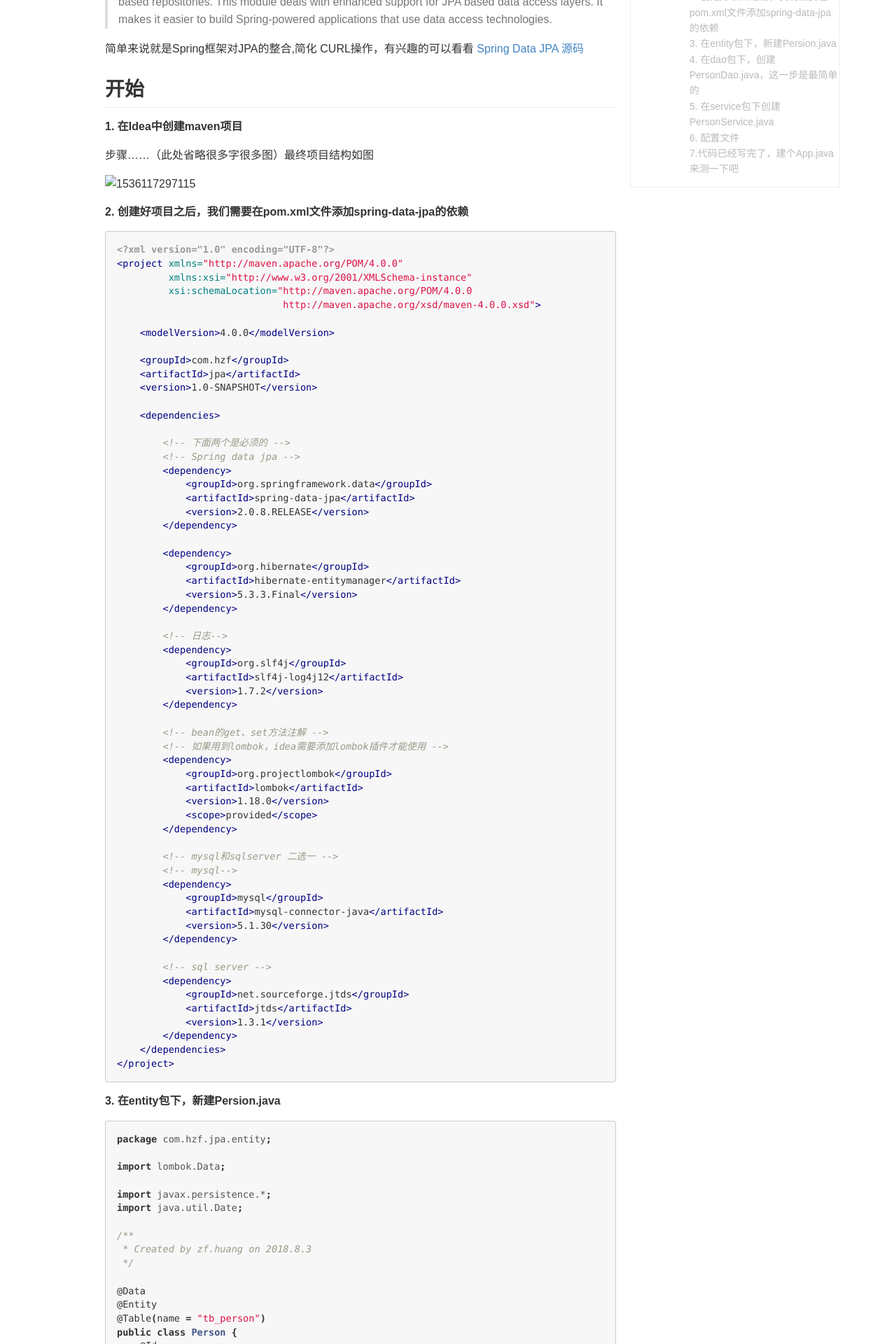
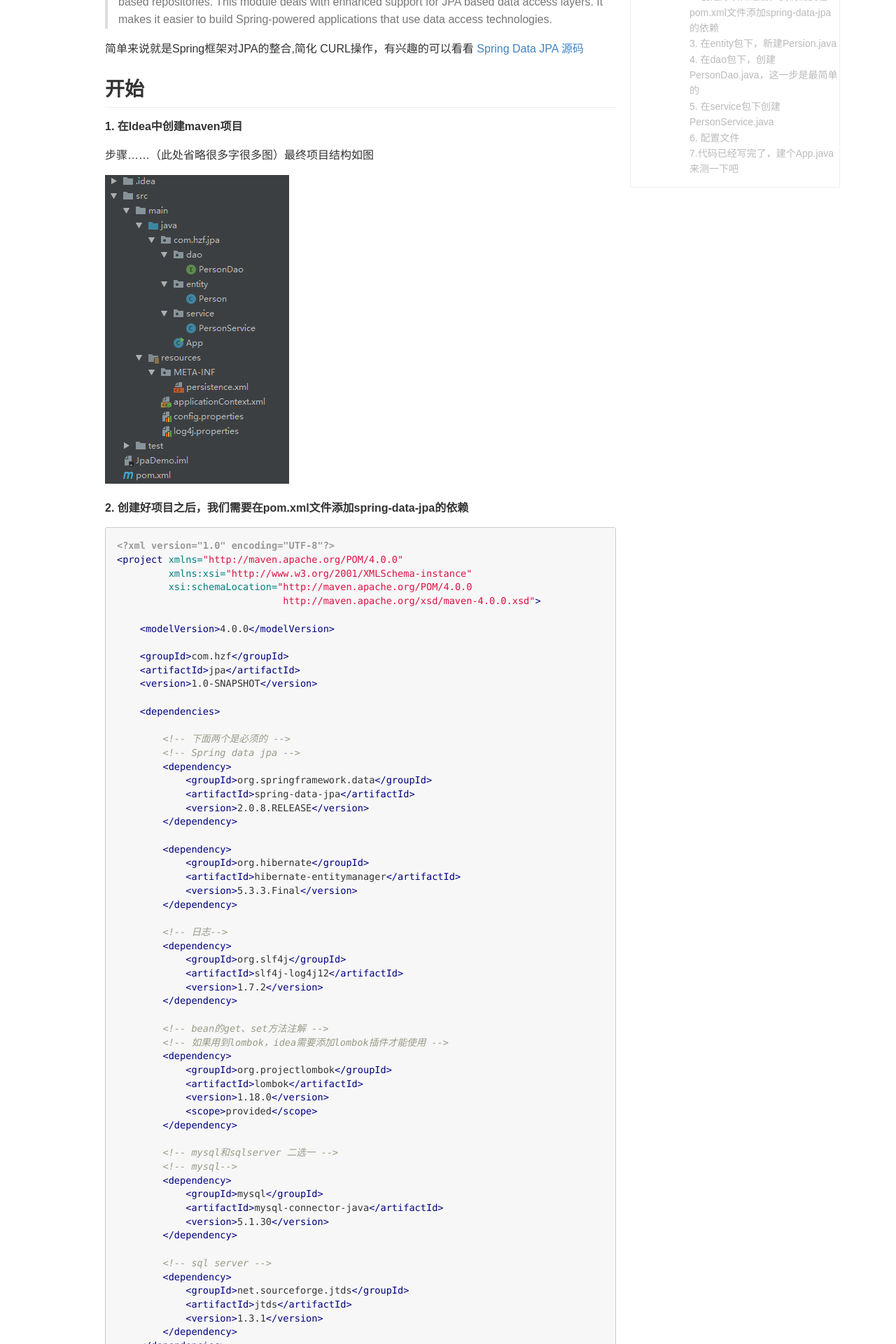
Before and after one commit to 2efeng/2efeng.github.io, a Jekyll site: the page built from _posts/Spring/2018-8-3-Spring-Date-JPA.md, in a window 1280 px wide. Shown: the part 494-2414 px from the top of the page at 70% size. Built offline with Jekyll 4.4.1, drawn with Linux system fonts in a browser that asks for light colours; comment, search, counter and statistics services are not loaded.

Commit message:
Update 2018-8-3-Spring-Date-JPA.md

```diff
--- a/_posts/Spring/2018-8-3-Spring-Date-JPA.md
+++ b/_posts/Spring/2018-8-3-Spring-Date-JPA.md
@@ -26,7 +26,7 @@ keywords: JPA, MySQL, SQLserver
 ##### 1. 在Idea中创建maven项目
 步骤......（此处省略很多字很多图）最终项目结构如图
 
-![1536117297115](..\..\images\Spring\Spring-Data-JPA\jpa-1-1.png)
+![jpa-1-1](/images/Spring/Spring-Data-JPA/jpa-1-1.png)
 
 
 
```
Also changed, not shown: other parts of _posts/Spring/2018-8-3-Spring-Date-JPA.md (+1 -1 lines).
